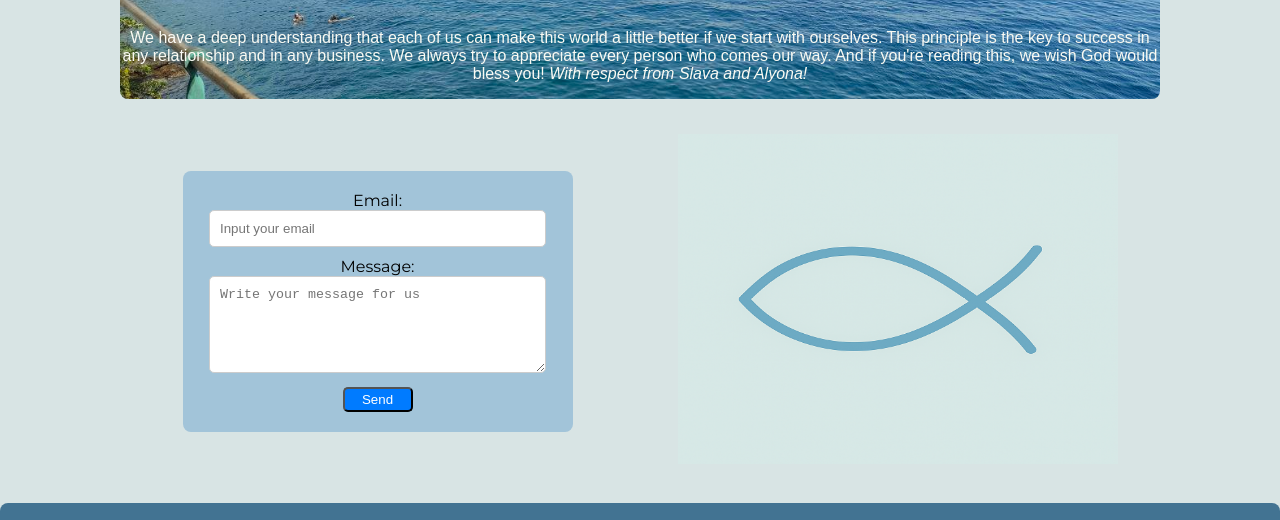
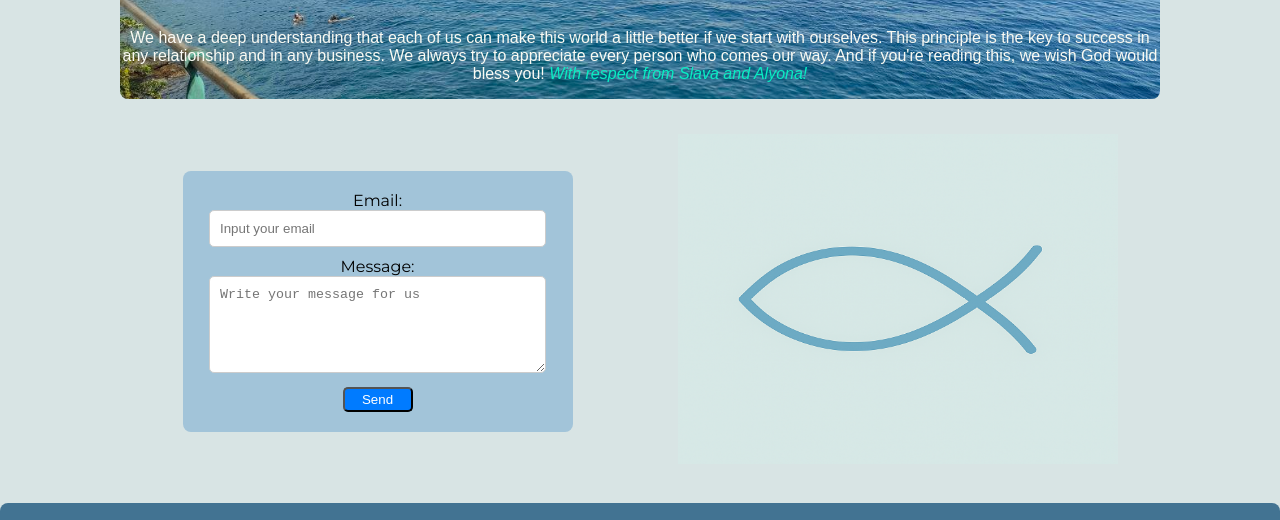
Before and after one commit to Slava90UK/Family-Nychyporchuk, a plain HTML site: page index.html in a window 1280 px wide. Shown: the part 1754-2274 px from the top of the page. Drawn offline with Linux system fonts and the light colour scheme; a web font is replaced by a local one.

Commit message:
Update style.css

```diff
--- a/style.css
+++ b/style.css
@@ -147,6 +147,10 @@ strong {
   display: inline-block;
   max-width: 65rem;
   color: rgb(250, 250, 243);
+}
+
+.respect {
+  color: rgb(9, 237, 195);
 }
 
 .background-photo {
```
